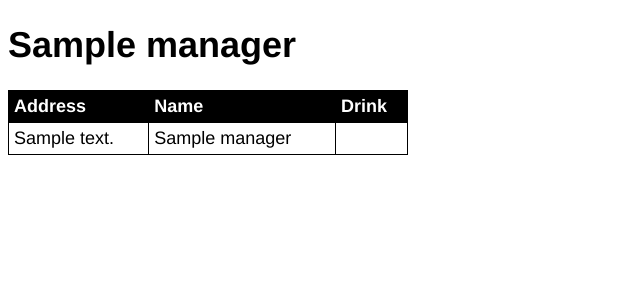
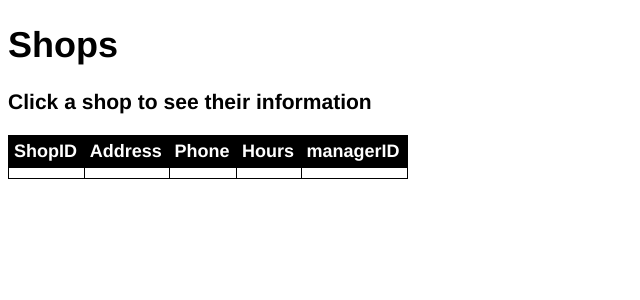
Before and after one commit to baixi-cs/cs340finalProject, a PHP site: page /listShops.php?user=1 in a window 1280 px wide. Shown: the part 150-450 px from the top of the page, without its empty margins (0-640 px from the left). Run offline with PHP 8.4, Linux system fonts and the light colour scheme; tables that the repository leaves empty or names only in its code hold one stand-in row (values such as "Sample post"); data that the repository does not hold is empty.

Commit message:
Update listShops.php

```diff
--- a/listShops.php
+++ b/listShops.php
@@ -22,52 +22,42 @@
 	}
 
 // query to select all information from supplier table
+	$query = "SELECT * FROM `Shop` ";
 
-$query = "SELECT Shop.Address, Manager.Name,Manager.Email, Drink.Flavor
-			FROM `Manager`, `Drink`, `Shop`
-			WHERE Shop.managerID = Manager.managerID
-			AND Drink.shopID = Shop.ShopID";
 // Get results from query
 	$result = mysqli_query($conn, $query);
 	if (!$result) {
 		die("Query to show fields from table failed");
 	}
-		// If there are parts in the database construct an HTML table
-		// to display the results
-		$row = mysqli_fetch_array($result);
+
 	if(mysqli_num_rows($result) > 0){
-	        echo "<h1>" . $row['Name']. "</h1>";
+        echo "<h1>Shops</h1>";
+		echo"<h3>Click a shop to see their information</h3>";
 		echo "<table id='t01' border='1'>";
-			// Create the table header
         echo "<thead>";
 			echo "<tr>";
+			echo "<th>ShopID</th>";
 			echo "<th>Address</th>";
-				echo "<th>Name</th>";
-				echo "<th>Drink</th>";
+			echo "<th>Phone</th>";
+			echo "<th>Hours</th>";
+			echo "<th>managerID</th>";
 			echo "</tr>";
         echo "</thead>";
         echo "<tbody>";
-			// Extract rows from the results returned from the database
-			mysqli_data_seek($result, 0);
+
         while($row = mysqli_fetch_array($result)){
             echo "<tr>";
+            echo "<td>" . $row['ShopID'] . "</td>";
 			echo "<td>" . $row['Address'] . "</td>";
-						echo "<td>" . $row['Name'] . "</td>";
-						echo "<td>" . $row['Drink'] . "</td>";
-						//echo "<td>" . $row['NumStars'] . "</td>";
+            echo "<td>" . $row['Phone'] . "</td>";
+            echo "<td>" . $row['Hours'] . "</td>";
+			echo "<td>" . $row['managerID'] . "</td>";
             echo "</tr>";
         }
         echo "</tbody>";
         echo "</table>";
 		// Free result set
         mysqli_free_result($result);
-
-
-
-
-
-
-
     } else{
 		echo "<p class='lead'><em>No records were found.</em></p>";
     }
```
Lines whose indentation alone changed are shown as unchanged.
